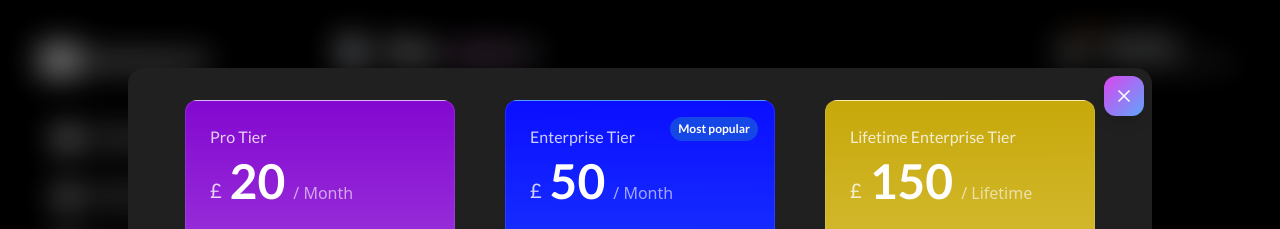
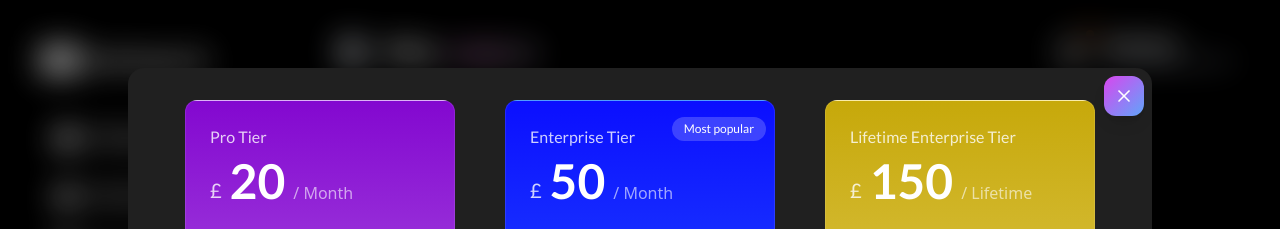
Before and after one commit to FEDeveloperSoftflux/GemScope-AI, a React (Vite) app: page /billing in a window 1280 px wide. Both pictures are taken after a click on the button "Upgrade Plan". Shown: the top 229 px of the page. Built offline with nearby package versions, Linux system fonts and the light colour scheme; grey boxes are pictures that could not be loaded.

Commit message:
Revisons - Pricing Card + Billing + Activate AI

```diff
--- a/src/Components/Sections/PricingCard.jsx
+++ b/src/Components/Sections/PricingCard.jsx
@@ -27,10 +27,7 @@ const PricingCard = ({
         {...props}
       >
         {popular && (
-          <div className={fromBilling
-            ? "absolute top-4 right-4 bg-blue-700 text-white text-xs px-2 py-1 rounded-full font-semibold z-20 backdrop-blur-md font-['Lato']"
-            : "absolute top-4 ml-40 bg-white/20 text-white px-5 py-2 rounded-full text-[10px] font-medium shadow-md z-20 backdrop-blur-md font-['Lato']"
-          }>
+          <div className="absolute top-4 right-2 bg-white/20 text-white text-xs px-3 py-1 rounded-full font-medium z-20 backdrop-blur-md font-['Lato'] whitespace-nowrap">
             Most popular
           </div>
         )}
--- a/src/pages/Account.jsx
+++ b/src/pages/Account.jsx
@@ -196,7 +196,7 @@ const Account = ({ plan = "free", setUserPlan }) => {
                   <div className="flex justify-end gap-3 mt-4">
                     <button
                       type="submit"
-                      className="px-4 sm:px-6 py-2 rounded-lg bg-gradient-to-r from-purple-400 via-white to-pink-300 text-black font-semibold font-['Schibsted_Grotesk'] text-sm sm:text-base"
+                      className="px-4 sm:px-6 py-2 rounded-lg bg-gradient-to-r from-purple-400 via-white to-pink-300 text-black font-medium font-['Schibsted_Grotesk'] text-sm sm:text-base"
                     >
                       Update Password
                     </button>
--- a/src/pages/ActivateAI/ActivateaiEnterprise.jsx
+++ b/src/pages/ActivateAI/ActivateaiEnterprise.jsx
@@ -541,8 +541,8 @@ const ActivateAI = ({ plan, setUserPlan }) => {
             </div>
           </div>
           <div className="rounded-3xl px-6 py-6 bg-[#202020] shadow-lg border border-[#23232B] w-full max-w-full mx-auto mb-0 pb-0 flex items-center">
-            <span className="text-2xl mr-4 mb-9">✅</span>
-            <span className="text-white text-2xl font-semibild mb-8 font-['Schibsted_Grotesk']">Normal Social Behavior</span>
+            <span className="text-3xl mr-4 mb-9">✅</span>
+            <span className="text-white text-2xl font-medium mb-9 font-['Schibsted_Grotesk']">Normal Social Behavior</span>
           </div>
         </div>
 
--- a/src/pages/Billing.jsx
+++ b/src/pages/Billing.jsx
@@ -198,7 +198,7 @@ const Billing = ({ plan = "free", setUserPlan }) => {
 
         {plan === 'free' ? (
           <>
-            <div className="my-4 p-6 text-gray-200/50 rounded-xl text-center font-bold font-['Schibsted_Grotesk'] mx-2 sm:mx-0 text-[18px]">
+            <div className="my-4 p-6 text-white rounded-xl text-center font-bold font-['Schibsted_Grotesk'] mx-2 sm:mx-0 text-[18px]">
               This is a Free Plan Subscription, therefore no payments are made
             </div>
             <div className="flex justify-center mt-4 px-4 sm:px-0">
--- a/src/pages/Dashboard/DashboardFree.jsx
+++ b/src/pages/Dashboard/DashboardFree.jsx
@@ -83,7 +83,7 @@ const CryptoDashboard = ({ plan, setUserPlan }) => {
 
       ],
       color: "bg-[linear-gradient(180.57deg,_#0808FF_-4.69%,_#4EBBFF_130.44%)]",
-      popular: false,
+      popular: true,
       iconBg :"bg-blue-400/40"
 
     },
--- a/src/pages/Dashboard/DashboardPro.jsx
+++ b/src/pages/Dashboard/DashboardPro.jsx
@@ -57,7 +57,7 @@ const CryptoDashboard = ({ plan = "free", setUserPlan }) => {
 
       ],
       color: "bg-[linear-gradient(180.57deg,_#0808FF_-4.69%,_#4EBBFF_130.44%)]",
-      popular: false,
+      popular: true,
       iconBg :"bg-blue-400/40"
 
     },
--- a/src/pages/History.jsx
+++ b/src/pages/History.jsx
@@ -193,7 +193,7 @@ const History = ({ plan = "free", setUserPlan }) => {
                 <button className="px-4 py-2 rounded-lg bg-white hover:bg-gray-100 text-black text-sm font-normal border border-[#333] font-[Schibsted_Grotesk] flex items-center justify-center gap-2">
                   <svg
                     xmlns="http://www.w3.org/2000/svg"
-                    className="h-4 w-4"
+                    className="h-5 w-5"
                     fill="none"
                     viewBox="0 0 24 24"
                     stroke="currentColor"
@@ -205,7 +205,7 @@ const History = ({ plan = "free", setUserPlan }) => {
                       d="M19 7l-.867 12.142A2 2 0 0116.138 21H7.862a2 2 0 01-1.995-1.858L5 7m5 4v6m4-6v6m1-10V4a1 1 0 00-1-1h-4a1 1 0 00-1 1v3M4 7h16"
                     />
                   </svg>
-                  <span className="hidden sm:inline">Delete Selected</span>
+
                 </button>
               )}
 
```
Also changed, not shown: 4 other files (tests, documents, lock files or other folders).
